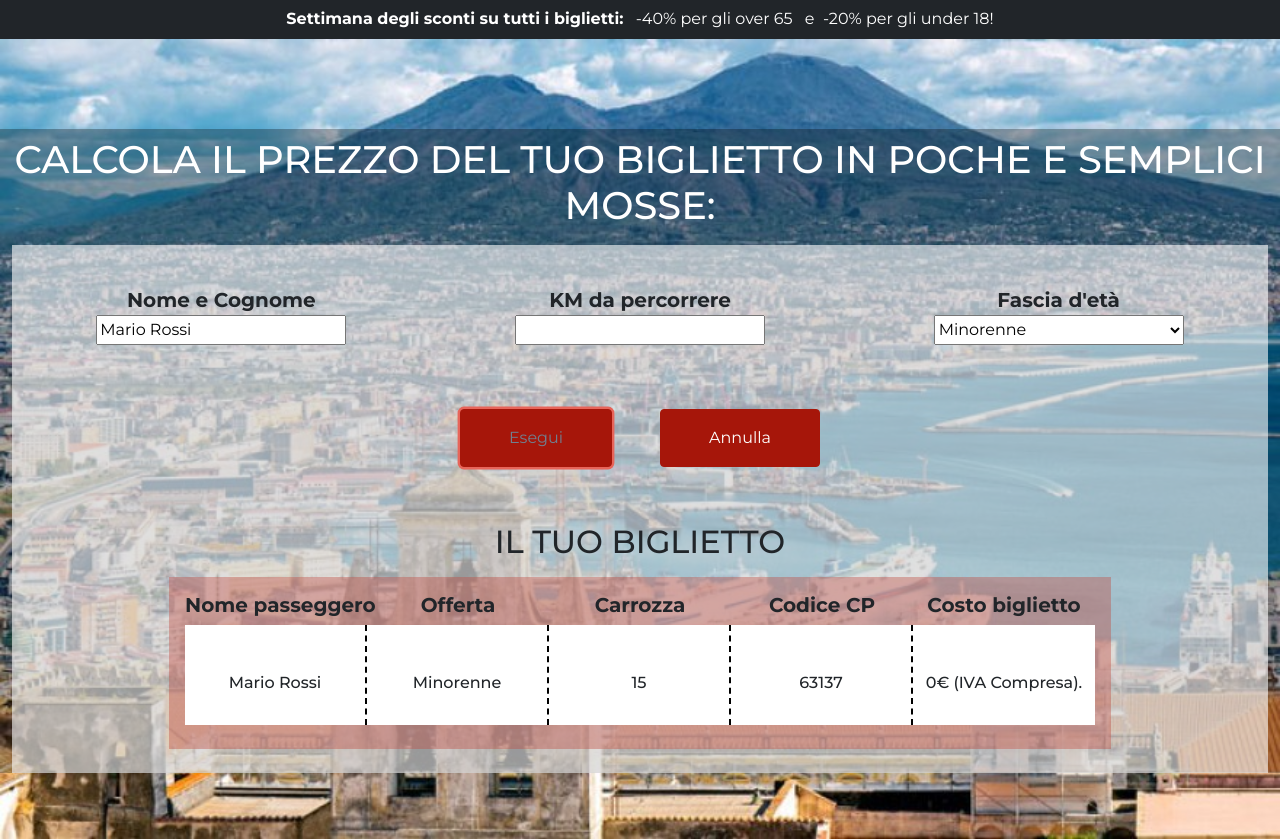
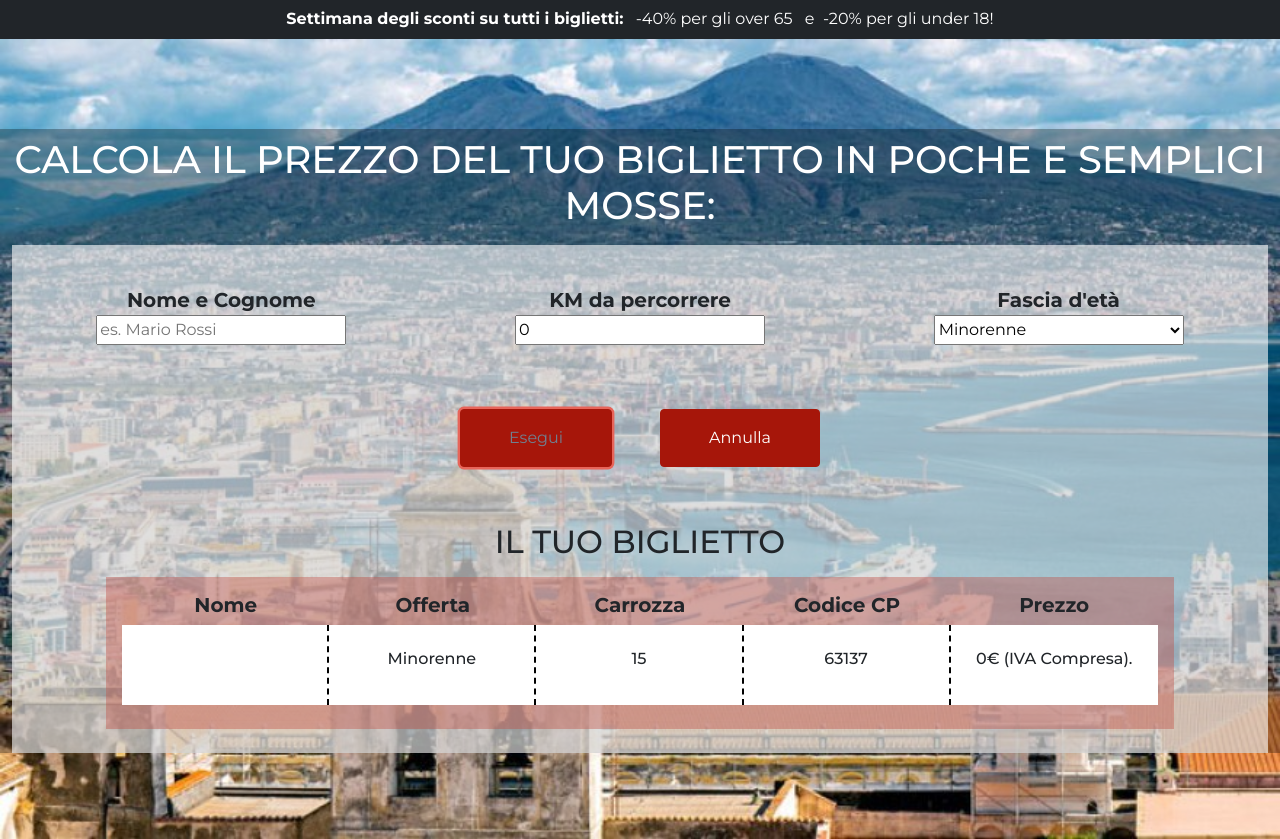
Before and after one commit to simoneluca00/js-biglietto-treno-form, a plain HTML site: page index.html in a window 1280 px wide. Both pictures are taken after a click on the button "Esegui". Shown: the part 108-947 px from the top of the page. Drawn offline with nearby package versions, Linux system fonts and the light colour scheme.

Commit message:
Esercizio terminato (corr. funzione js accorgim.)

```diff
--- a/asset/css/style.css
+++ b/asset/css/style.css
@@ -17,10 +17,18 @@ nav,
             CORPO DEL MAIN
 ------------------------------------- */
 .sz_background {
-    height: 100vh;
     background-image: url('./../img/napoli.jpg');
+}
+
+.sz_background,
+.sz_background_2 {
     background-repeat: no-repeat;
     background-size: cover;
+    height: 100vh;
+}
+
+.sz_background_2 {
+    background-image: url('./../img/roma.jpg');
 }
 
 /* INPUT CHE L'UTENTE DEVE COMPILARE */
@@ -60,21 +68,32 @@ select#age-range {
 }
 
 /* SEZIONE CHE CONTIENE LE INFO DEL PREZZO CALCOLATO */
+.sz_ticket {
+    margin-top: 100px;
+}
+
 .sz_info_price {
     background-color: rgba(190, 77, 67, 0.4);
-}
-
-.sz_info_price > div {
-    width: calc(100% / 5);
 }
 
 .sz_info_price h6 {
     background-color: #fff;
     text-align: center;
-    height: 100px;
+    height: 80px;
     vertical-align: middle;
 }
 
 .border-end {
     border-right: 2px dashed #000 !important;
 }
+
+/* MEDIA QUERY PER TABLET (accorgimenti alle modifiche di Bootstrap) */
+@media screen and (min-width: 767px) {
+    .sz_info_price {
+        width: 85%;
+    }
+
+    .sz_info_price > div {
+    width: calc(100% / 5);
+}
+}
--- a/asset/js/main.js
+++ b/asset/js/main.js
@@ -1,50 +1,54 @@
-// 1) RECUPERARE IL VALUE INSERITO NEGLI INPUT
+    // 1)definire i bottoni
+let buttonRun = document.getElementById("sz_btn_run");
+let buttonCancel = document.getElementById("sz_btn_cancel");
 
-    // 1.1)nome del passeggero
+    // 2) definire campo del prezzo finale
+let prezzoFinale = document.getElementById("sz_price_pass");
+
+    // 3)funzione al click del bottone "Esegui"
+buttonRun.addEventListener("click",
+    function () {
+        // 3.1) far comparire la sezione con tutte le indicazioni del biglietto
+        var ticketCompleto = document.getElementById("sz_ticket");
+        ticketCompleto.classList.remove("d-none");
+
+        // 4)nome del passeggero
         let nomePasseggero = document.getElementById("sz_input_name");
 
-    // 1.2)km da fare
+        // 5)km da fare
         let km = Number(document.getElementById("sz_input_km").value);
         console.log(typeof km);
 
-
-        // 1.2.1) MOLTIPLICAZIONE PER IL CALCOLO DEL PREZZO BASATO SUI km
+            // 5.1) MOLTIPLICAZIONE PER IL CALCOLO DEL PREZZO BASATO SUI km
         let tassa = 0.21;
 
         let prezzoStandard = tassa * km;
         prezzoStandard = Number(prezzoStandard.toFixed(2));
         console.log(typeof prezzoStandard);
 
-    // 1.3)età del passeggero
+        // 6)età del passeggero
         let etaPasseggero = document.getElementById("age-range");
 
-        // 1.3.1) CALCOLO DEL PREZZO PER I MINORENNI (sconto del 20%)
+            // 6.1) CALCOLO DEL PREZZO PER I MINORENNI (sconto del 20%)
         let prezzoMinorenni = (prezzoStandard * 0.8);
         prezzoMinorenni = Number(prezzoMinorenni.toFixed(2));
 
-        // 1.3.2) CALCOLO DEL PREZZO PER GLI OVER 65 (sconto del 40%)
+            // 6.2) CALCOLO DEL PREZZO PER GLI OVER 65 (sconto del 40%)
         let prezzoAnziani = (prezzoStandard * 0.6);
         prezzoAnziani = Number(prezzoAnziani.toFixed(2));
 
-    // 1.4)definire i bottoni
-let buttonRun = document.getElementById("sz_btn_run");
-let buttonCancel = document.getElementById("sz_btn_cancel");
-
-    //1.5) definire campo del prezzo finale
-let prezzoFinale =document.getElementById("sz_price_pass");
-
-    // 1.6)funzione al click del bottone "Esegui"
-buttonRun.addEventListener("click",
-    function () {
-        // far comparire la sezione con tutte le indicazioni del biglietto
-        var ticketCompleto = document.getElementById("sz_ticket");
-        ticketCompleto.classList.remove("d-none");
-
-        // nome e prezzo del biglietto stampati sulla pagina
+        // 7) nome e prezzo del biglietto stampati sulla pagina
         document.getElementById("sz_name_pass").innerHTML = `${nomePasseggero.value}`;
         document.getElementById("sz_discount_pass").innerHTML = `${etaPasseggero.value}`;
 
-        // condizione per il calcolo del prezzo
+        // 8) condizione per eventuali campi vuoti
+        if (nomePasseggero.value == "") {
+            alert ("Inserire correttamente il nominativo per calcolare il prezzo.")
+        } else if (km == 0) {
+            alert ("Assicurati che il numero di km che vuoi percorrere sia maggiore di 0.")
+        }
+
+        // 9) condizione per il calcolo del prezzo
         if ( etaPasseggero.value == "Minorenne" ) {
            prezzoFinale.innerHTML = `${prezzoMinorenni}€ (IVA Compresa).`;
         }
@@ -57,12 +61,12 @@ buttonRun.addEventListener("click",
            prezzoFinale.innerHTML = `${prezzoStandard}€ (IVA Compresa).`;
         }
 
-        // generatore di numeri casuali (carrozza)
+        // 10) generatore di numeri casuali (carrozza)
         var numeroCarrozza = Math.random();
         numeroCarrozza = Math.floor((numeroCarrozza * 15) + 1);
         document.getElementById("sz_carriage_pass").innerHTML = `${numeroCarrozza}`;
 
-        // generatore di numeri casuali( Codice CP)
+        // 11) generatore di numeri casuali( Codice CP)
         var codiceCp = Math.random();
         codiceCp = Math.floor((codiceCp * 100000) + 10001);
         document.getElementById("sz_pin_pass").innerHTML = `${codiceCp}`;
@@ -71,7 +75,7 @@ buttonRun.addEventListener("click",
 
 )
 
-        // 1.7)funzione al click del bottone "Annulla"
+        // 12)funzione al click del bottone "Annulla"
 buttonCancel.addEventListener("click",
     function() {
             // far scomparire la sezione con tutte le indicazioni del biglietto
--- a/index.html
+++ b/index.html
@@ -87,11 +87,11 @@
                             <div class="d-flex flex-column flex-md-row justify-content-md-around align-items-center">
                                 <div class="sz-i-text d-flex flex-column text-center my-3">
                                     <label class="fs-5 fw-bold">Nome e Cognome</label>
-                                    <input type="text" id="sz_input_name" placeholder="es. Mario Rossi" value="Mario Rossi" required>
+                                    <input type="text" id="sz_input_name" placeholder="es. Mario Rossi" required>
                                 </div>
                                 <div class="sz-i-number d-flex flex-column text-center my-3">
                                     <label class="fs-5 fw-bold">KM da percorrere</label>
-                                    <input type="number" name="sz_input_km" id="sz_input_km" min="1" value="">
+                                    <input type="number" name="sz_input_km" id="sz_input_km" min="0" value="0">
                                 </div>
                                 <div class="sz-i-select d-flex flex-column text-center my-3">
                                     <label class="fs-5 fw-bold">Fascia d'età</label>
@@ -108,29 +108,29 @@
                                 <button type="button" id="sz_btn_cancel" class="btn sz_btn_danger px-md-5 py-md-3 mx-4">Annulla</button>
                             </div>
 
-                            <div id="sz_ticket" class="mt-5 d-none">
+                            <div id="sz_ticket" class="d-none">
                                 <h2 class="text-center text-uppercase p-2">Il tuo biglietto</h2>
                                 <div>
-                                    <div class="sz_info_price d-flex w-75 p-3 m-auto">
-                                        <div class="flex-column">
-                                            <h5 class="fw-bold text-center text-nowrap">Nome passeggero</h5>
-                                            <h6 id="sz_name_pass" class="border-end pt-5"></h6>
+                                    <div class="sz_info_price d-flex flex-column flex-md-row p-3 m-md-auto">
+                                        <div class="flex-row flex-md-column">
+                                            <h5 class="fw-bold text-center text-nowrap">Nome</h5>
+                                            <h6 id="sz_name_pass" class="border-end pt-4"></h6>
                                         </div>
-                                        <div class="flex-column">
+                                        <div class="flex-row flex-md-column">
                                             <h5 class="fw-bold text-center">Offerta</h5>
-                                            <h6 id="sz_discount_pass" class="border-end pt-5"></h6>
+                                            <h6 id="sz_discount_pass" class="border-end pt-4"></h6>
                                         </div>
-                                        <div class="flex-column">
+                                        <div class="flex-row flex-md-column">
                                             <h5 class="fw-bold text-center">Carrozza</h5>
-                                            <h6 id="sz_carriage_pass" class="border-end pt-5"></h6>
+                                            <h6 id="sz_carriage_pass" class="border-end pt-4"></h6>
                                         </div>
-                                        <div class="flex-column">
-                                            <h5 class="fw-bold text-center">Codice CP</h5>
-                                            <h6 id="sz_pin_pass" class="border-end pt-5"></h6>
+                                        <div class="flex-row flex-md-column">
+                                            <h5 class="fw-bold text-center text-nowrap">Codice CP</h5>
+                                            <h6 id="sz_pin_pass" class="border-end pt-4"></h6>
                                         </div>
-                                        <div class="flex-column">
-                                            <h5 class="fw-bold text-center text-nowrap">Costo biglietto</h5>
-                                            <h6 id="sz_price_pass" class="pt-5"></h6>
+                                        <div class="flex-row flex-md-column">
+                                            <h5 class="fw-bold text-center text-nowrap">Prezzo</h5>
+                                            <h6 id="sz_price_pass" class="pt-4"></h6>
                                         </div>
                                     </div>
                                 </div>
@@ -141,6 +141,7 @@
                 </div>
             </div>
         </div>
+        <div class="sz_background_2 d-md-none"></div>
       </main>
 
     <!-- BOOTSRAP 5 -->
```
Also changed, not shown: asset/img/roma.jpg (added). Lines whose indentation alone changed are shown as unchanged.
